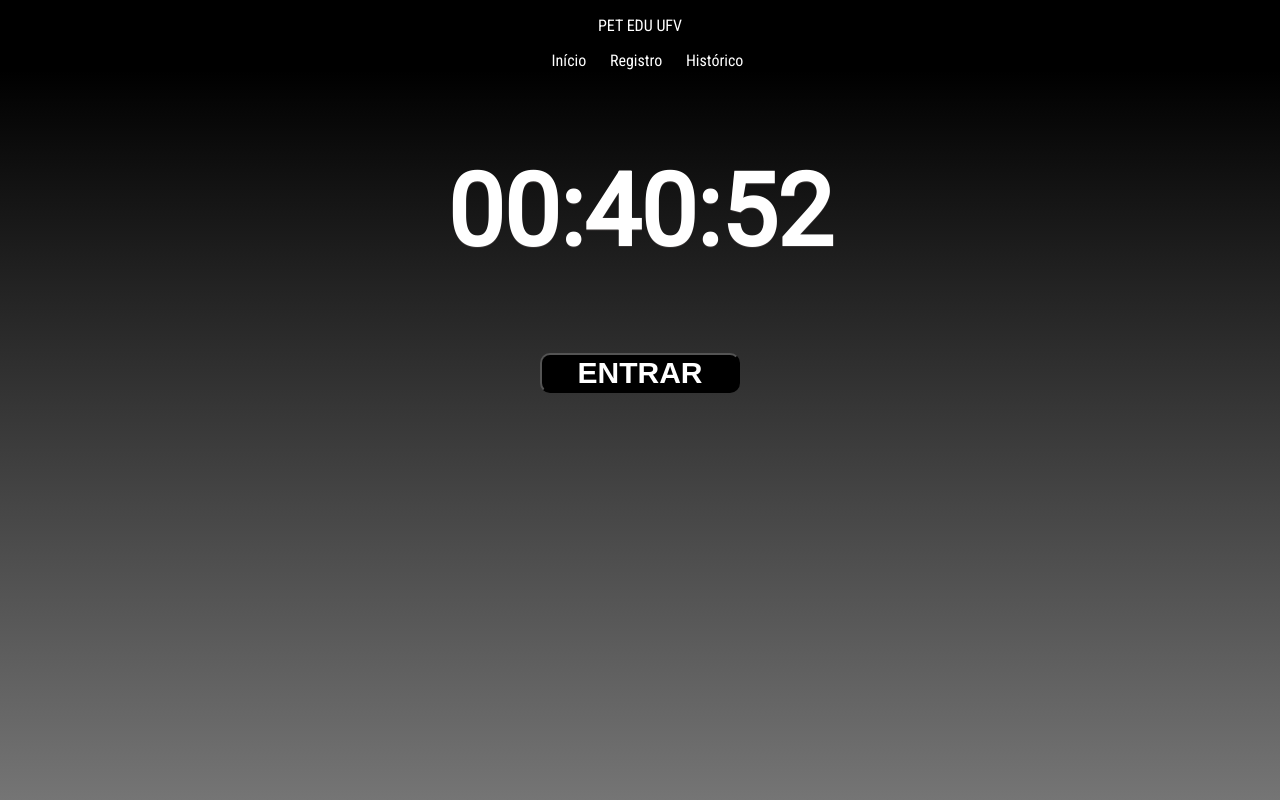
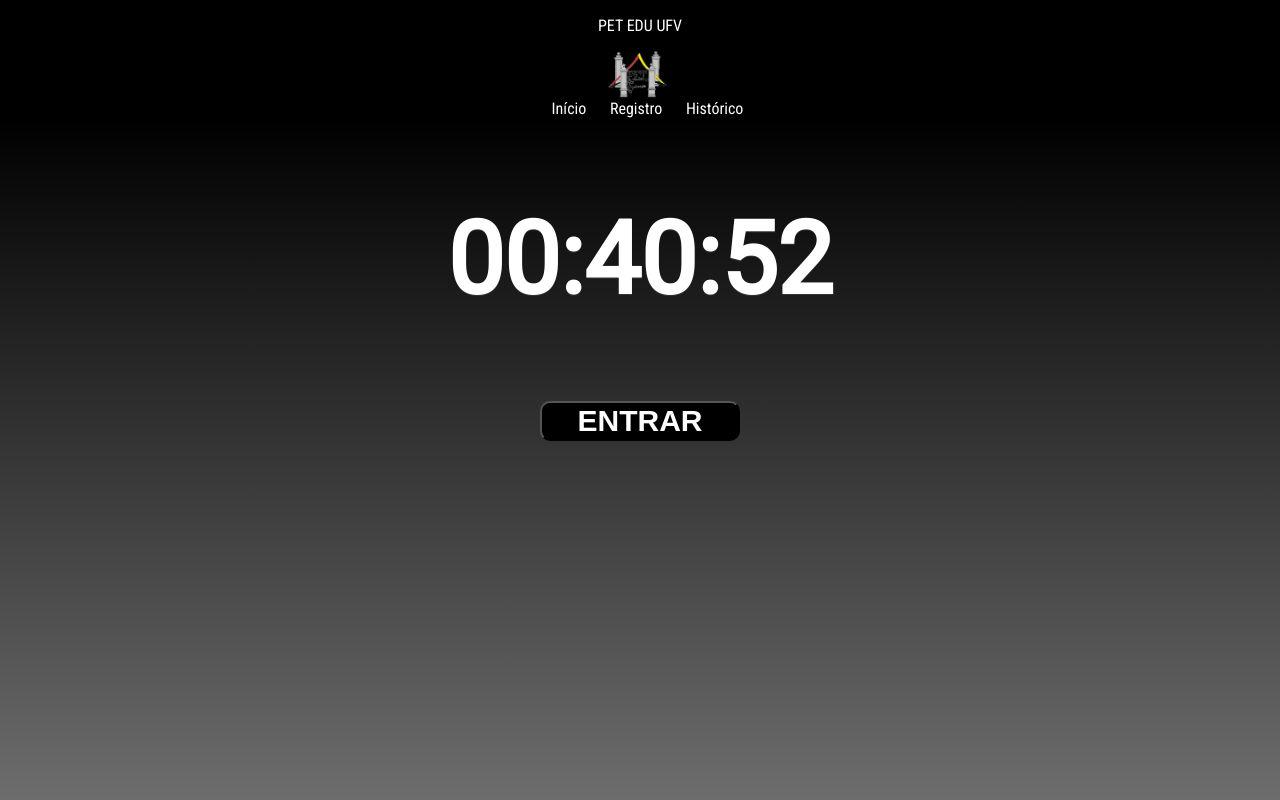
Before and after one commit to leooliveiraa77/marcador-de-ponto-PET, a plain HTML site: page index.html in a window 1280 px wide. Shown: the top 800 px of the page. Drawn offline with nearby package versions, Linux system fonts and the light colour scheme.

Commit message:
aficionando a logo do PET

```diff
--- a/assets/css/style.css
+++ b/assets/css/style.css
@@ -13,6 +13,10 @@ body {
   flex-direction: column;
   align-items: center;
   font-family: 'roboto condensed';
+}
+
+#image-logo {
+  width: 5%;
 }
 
 .nav-bar a {
--- a/index.html
+++ b/index.html
@@ -12,6 +12,7 @@
   <body>
     <header class="nav-bar">
       <p>PET EDU UFV</p>
+      <img id="image-logo" src="assets/images/thumbnail_large (1).png" alt="logo-do-PET" />
       <div class="nav-btn">
         <a href="#" class="link-btn">Início</a>
         <a href="#register-point" class="link-btn">Registro</a>
```
Also changed, not shown: assets/images/thumbnail_large (1).png (added).
